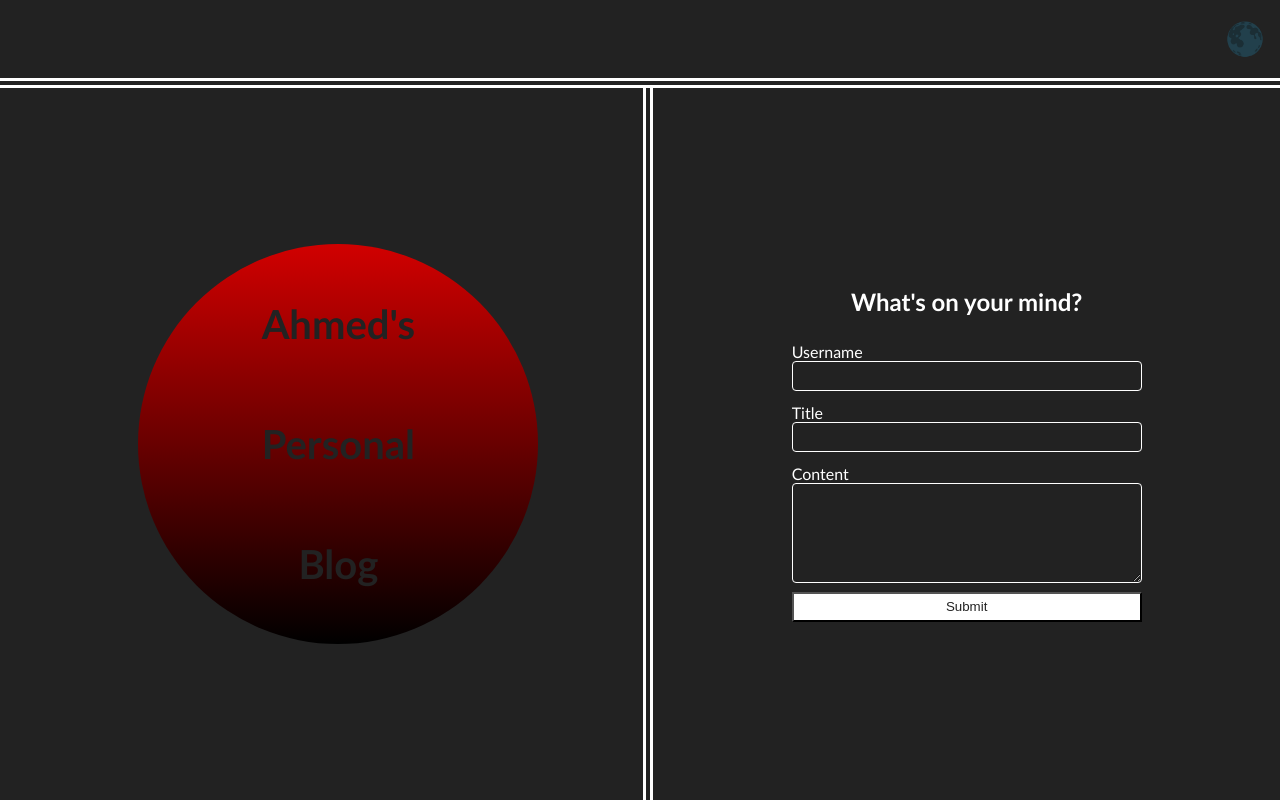
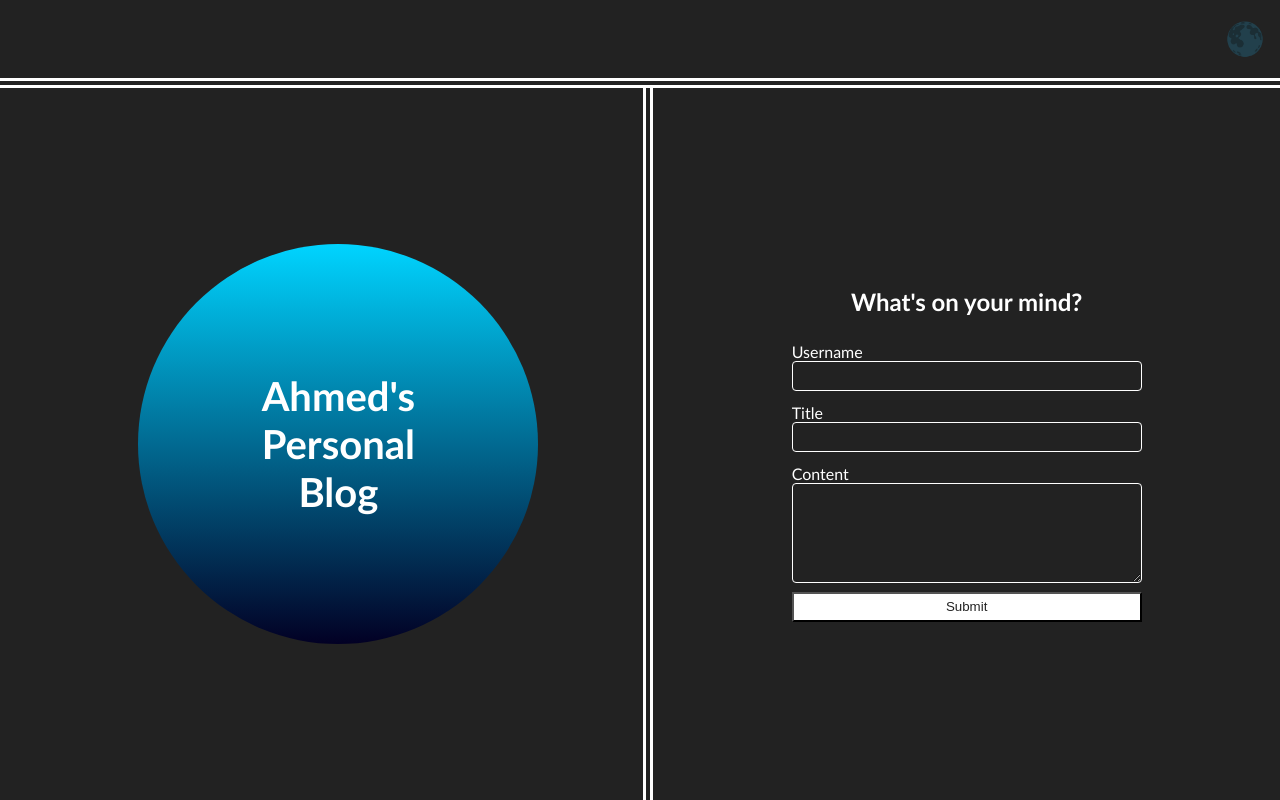
Before and after one commit to nahidahmed92/My-Personal-Blog, a plain HTML site: page index.html in a window 1280 px wide. Both pictures are taken after a click on the button "☀️". Drawn offline with Linux system fonts and the light colour scheme.

Commit message:
update styling

```diff
--- a/assets/css/style.css
+++ b/assets/css/style.css
@@ -24,7 +24,7 @@ body {
   height: 300px;
   display: flex;
   flex-direction: column;
-  justify-content: space-around;
+  justify-content: center;
   align-items: center;
   padding: 20px;
   border-radius: 50%;
@@ -67,7 +67,7 @@ body {
 }
 
 .dark .circle {
-  background: linear-gradient(#d10000, #000000);
+  background: linear-gradient(#00d4ff, #020024);
 }
 
 .dark .header {
@@ -79,7 +79,7 @@ body {
 }
 
 .dark h1 {
-  color: var(--dark-color);
+  color: var(--light-color);
 }
 
 .dark .blog-form {
```
